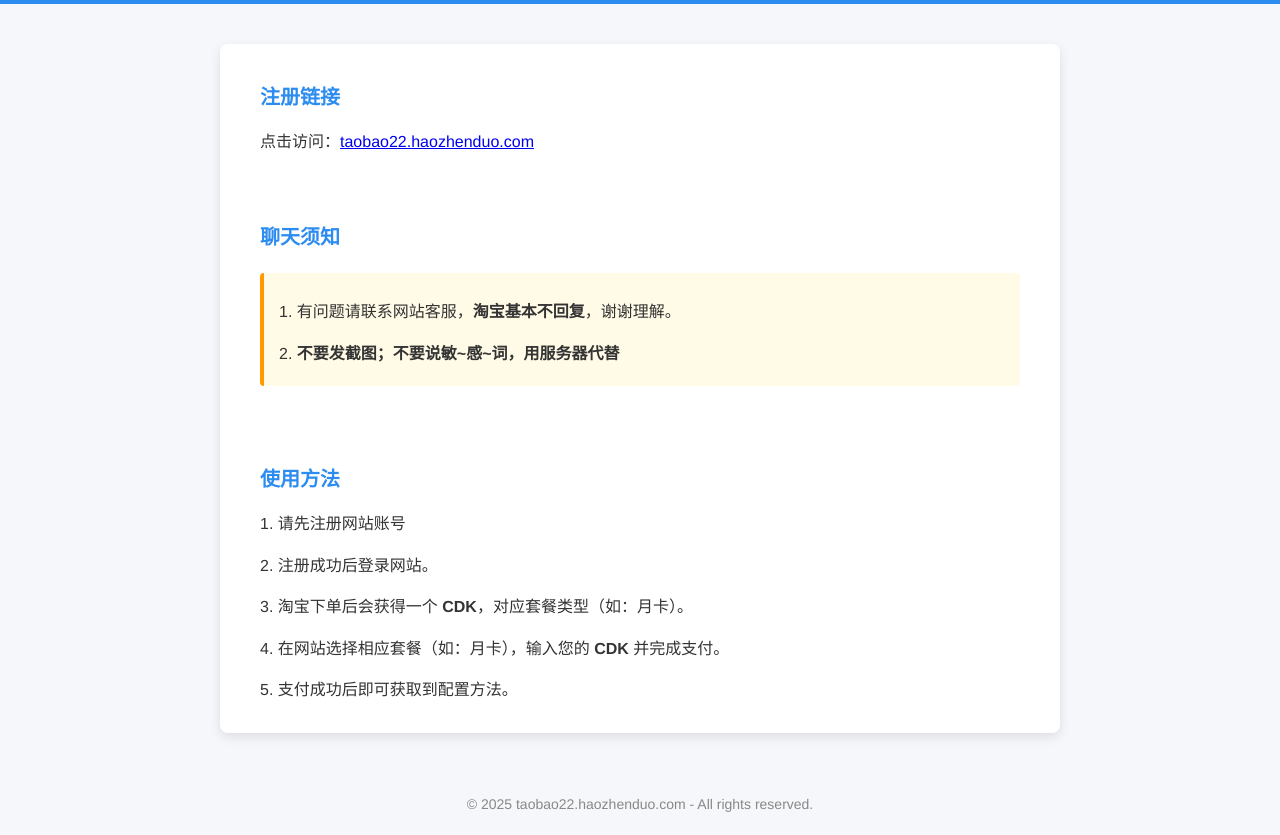
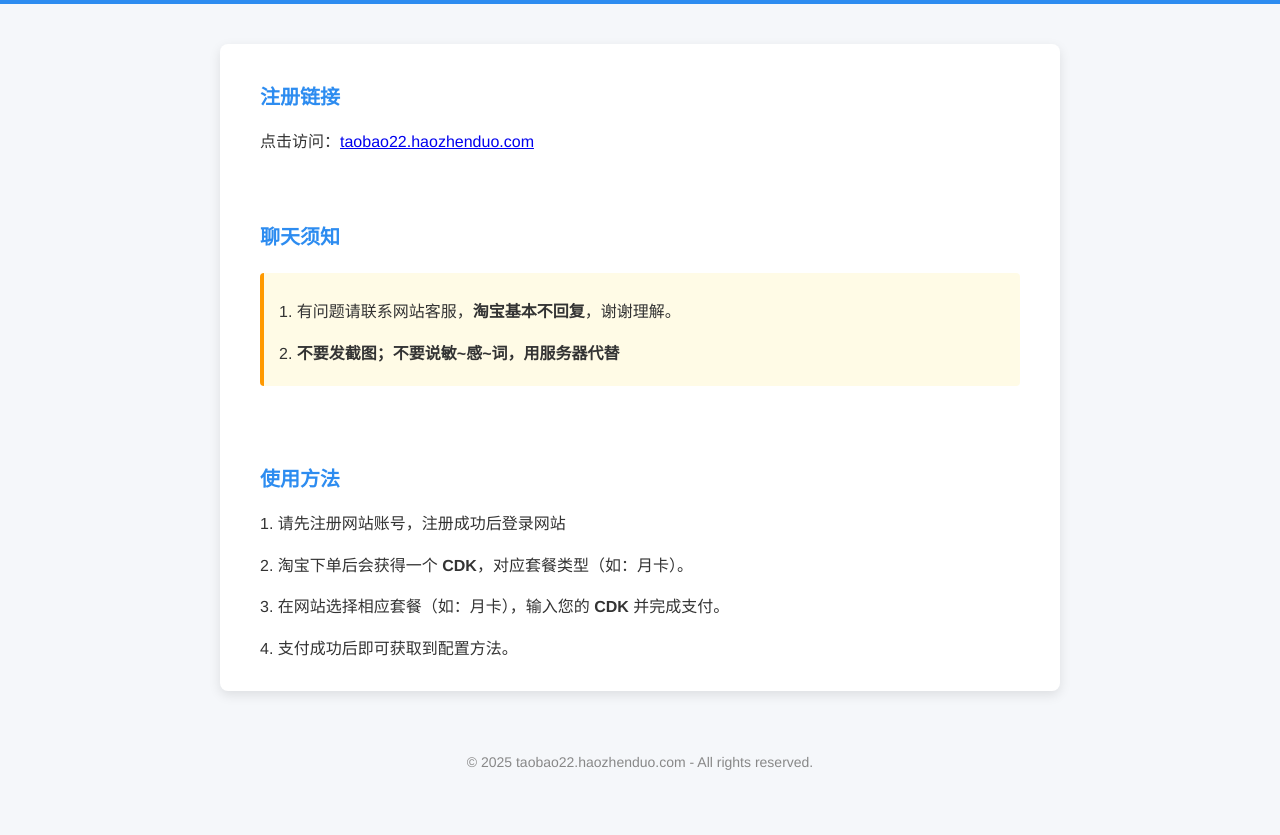
Before and after one commit to taobao22/taobao22.github.io, a plain HTML site: page index.html in a window 1280 px wide. Shown: the part 74-909 px from the top of the page. After the commit the page ends 868 px from the top, so only its background shows below. Drawn offline with Linux system fonts and the light colour scheme.

Commit message:
Update index.html

```diff
--- a/index.html
+++ b/index.html
@@ -95,11 +95,10 @@
 
     <div class="section">
       <h2>使用方法</h2>
-      <p>1. 请先注册网站账号</p>
-      <p>2. 注册成功后登录网站。</p>
-      <p>3. 淘宝下单后会获得一个 <strong>CDK</strong>，对应套餐类型（如：月卡）。</p>
-      <p>4. 在网站选择相应套餐（如：月卡），输入您的 <strong>CDK</strong> 并完成支付。</p>
-      <p>5. 支付成功后即可获取到配置方法。</p>
+      <p>1. 请先注册网站账号，注册成功后登录网站</p>
+      <p>2. 淘宝下单后会获得一个 <strong>CDK</strong>，对应套餐类型（如：月卡）。</p>
+      <p>3. 在网站选择相应套餐（如：月卡），输入您的 <strong>CDK</strong> 并完成支付。</p>
+      <p>4. 支付成功后即可获取到配置方法。</p>
     </div>
 
 
```
